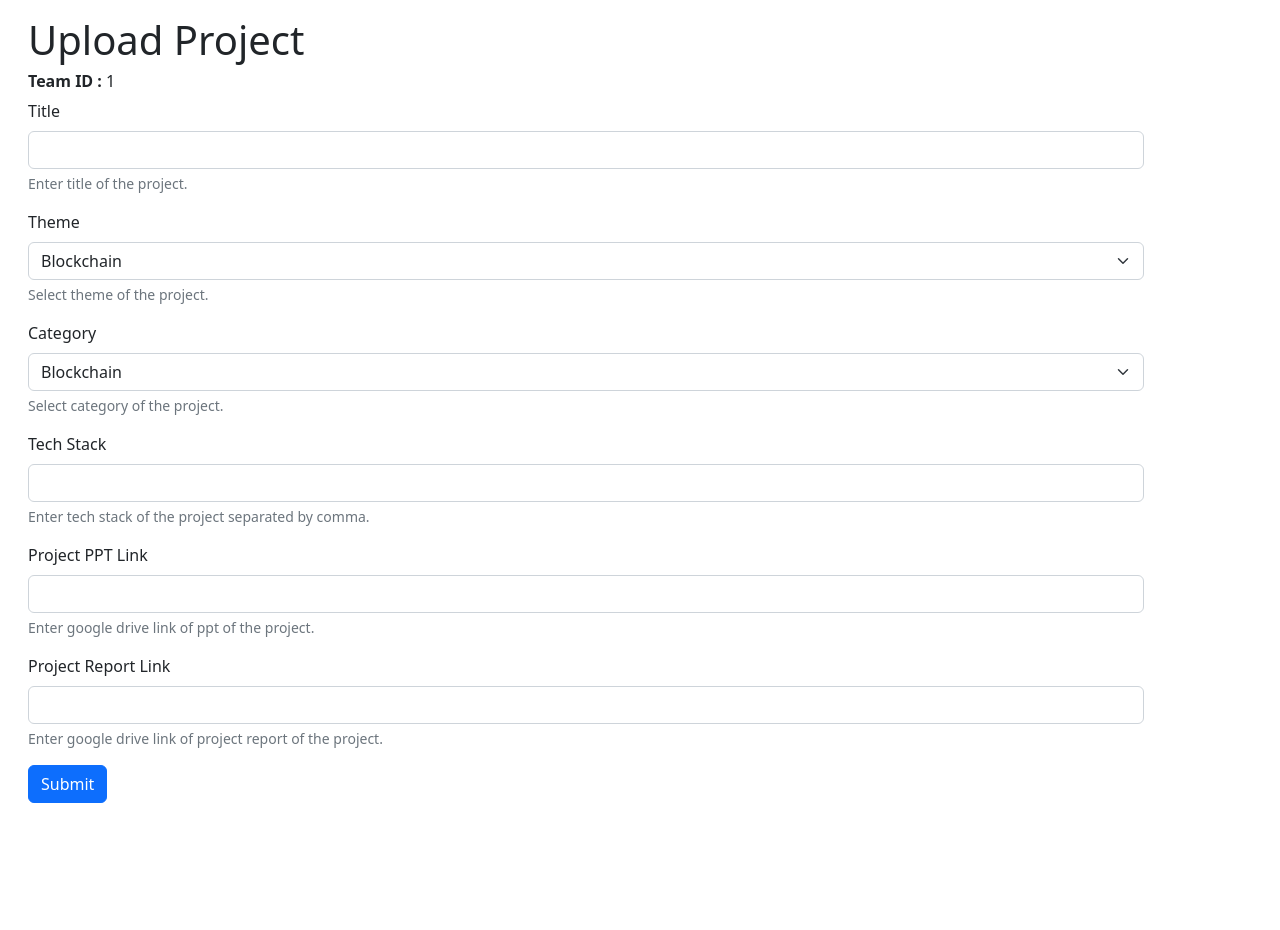
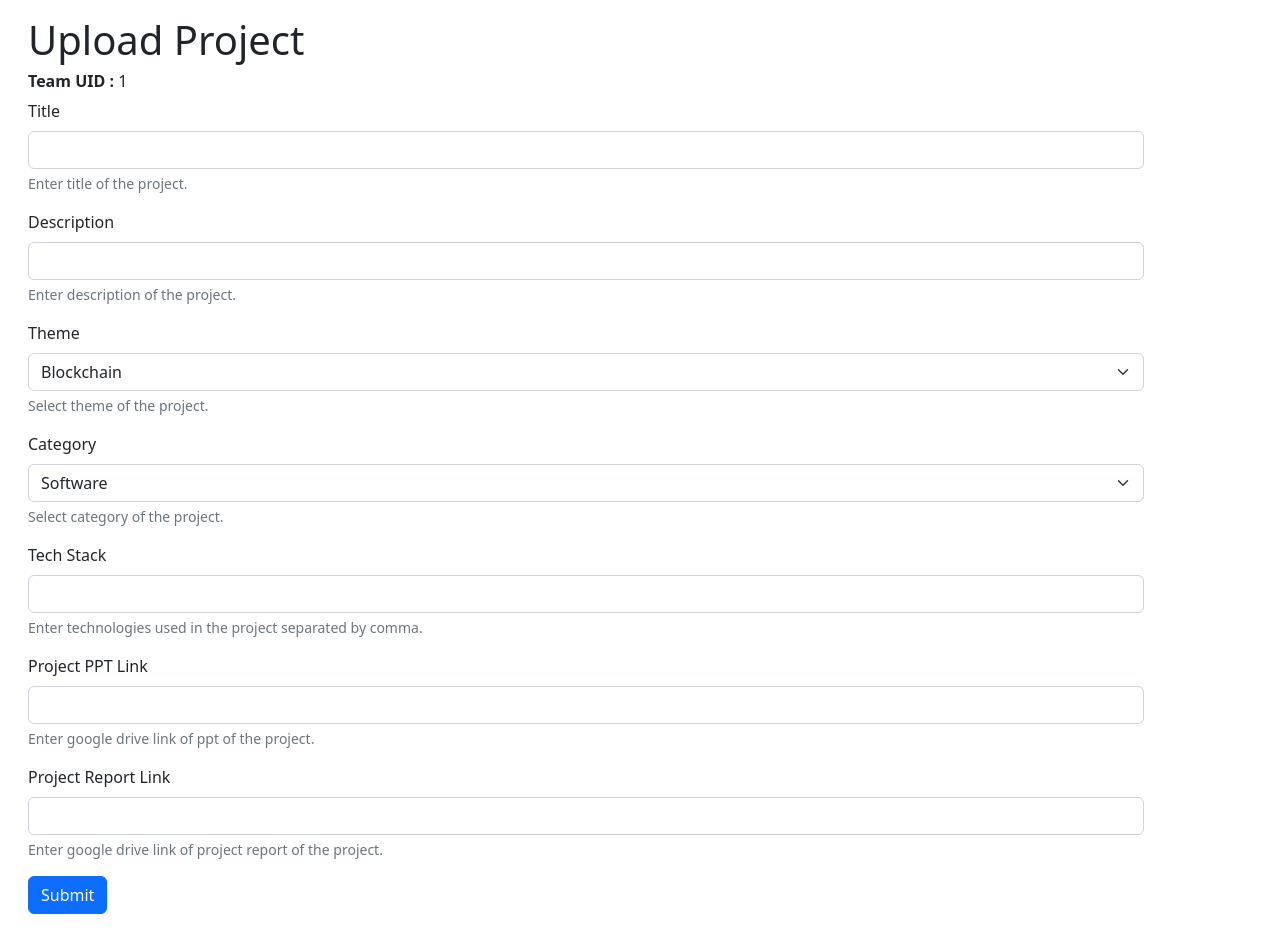
Before and after one commit to anujsngh/AcademixConnect, a Flask app: template ndlp/templates/project_upload.html in a window 1280 px wide. Shown: the part 56-986 px from the top of the page. Before the commit the page ends 859 px from the top, so only its background shows below. Run offline with Flask 2, Linux system fonts and the light colour scheme; the template is opened without the code that fills it: most values are stand-ins (such as "Sample title", 1, 10 or a date in 2020).

Commit message:
add project upload.
Took 33 minutes

```diff
--- a/ndlp/templates/project_upload.html
+++ b/ndlp/templates/project_upload.html
@@ -1,7 +1,7 @@
 {% extends "base.html" %}
 {% block content %}
 <h1>Upload Project</h1>
-<h6><strong>Team ID :</strong> {{ team_id }}</h6>
+<h6><strong>Team UID :</strong> {{ team_uid }}</h6>
 
 <form action="" method="post">
 
@@ -13,14 +13,21 @@
     </div>
 
     <div class="mb-3">
+        <label class="form-label" for="project_description">Description</label>
+        <input aria-describedby="project_descriptionHelp" class="form-control"
+               id="project_description" name="project_description" required type="text">
+        <div class="form-text" id="project_descriptionHelp">Enter description of the project.</div>
+    </div>
+
+    <div class="mb-3">
         <label class="form-label" for="project_theme">Theme</label>
         <select aria-describedby="projectThemeHelp" aria-label="Default select example" class="form-select"
                 id="project_theme" name="project_theme">
-            <option selected>Blockchain</option>
-            <option value="1">Smart Education</option>
-            <option value="2">Agriculture</option>
-            <option value="3">Smart Automation</option>
-            <option value="4">Other</option>
+            <option selected value="blockchain">Blockchain</option>
+            <option value="smart_education">Smart Education</option>
+            <option value="agriculture">Agriculture</option>
+            <option value="smart_automation">Smart Automation</option>
+            <option value="other">Other</option>
         </select>
         <div class="form-text" id="projectThemeHelp">Select theme of the project.</div>
     </div>
@@ -29,11 +36,8 @@
         <label class="form-label" for="project_category">Category</label>
         <select aria-describedby="projectCategoryHelp" aria-label="Default select example" class="form-select"
                 id="project_category" name="project_category">
-            <option selected>Blockchain</option>
-            <option value="1">Smart Education</option>
-            <option value="2">Agriculture</option>
-            <option value="3">Smart Automation</option>
-            <option value="4">Other</option>
+            <option selected value="software">Software</option>
+            <option value="hardware">Hardware</option>
         </select>
         <div class="form-text" id="projectCategoryHelp">Select category of the project.</div>
     </div>
@@ -42,7 +46,7 @@
         <label class="form-label" for="project_tech_stack">Tech Stack</label>
         <input aria-describedby="projectTechStackHelp" class="form-control"
                id="project_tech_stack" name="project_tech_stack" required type="text">
-        <div class="form-text" id="projectTechStackHelp">Enter tech stack of the project separated by comma.</div>
+        <div class="form-text" id="projectTechStackHelp">Enter technologies used in the project separated by comma.</div>
     </div>
 
     <div class="mb-3">
```
Also changed, not shown: ndlp/team_views.py (+40 -4 lines).
